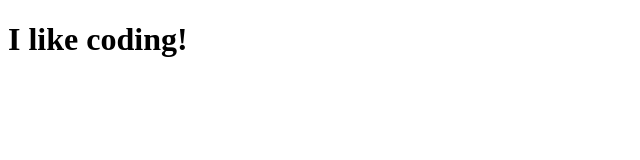
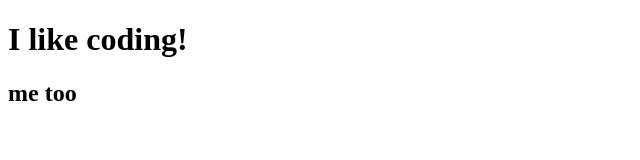
Before and after one commit to France1791/merging-try, a plain HTML site: page index.html in a window 1280 px wide. Shown: the whole page, without its empty margins (0-640 px from the left). Drawn offline with Linux system fonts and the light colour scheme.

Commit message:
my first commit

```diff
--- a/index.html
+++ b/index.html
@@ -7,5 +7,6 @@
 </head>
 <body>
     <h1>I like coding!</h1>
+    <h2>me too</h2>
 </body>
 </html>
```
